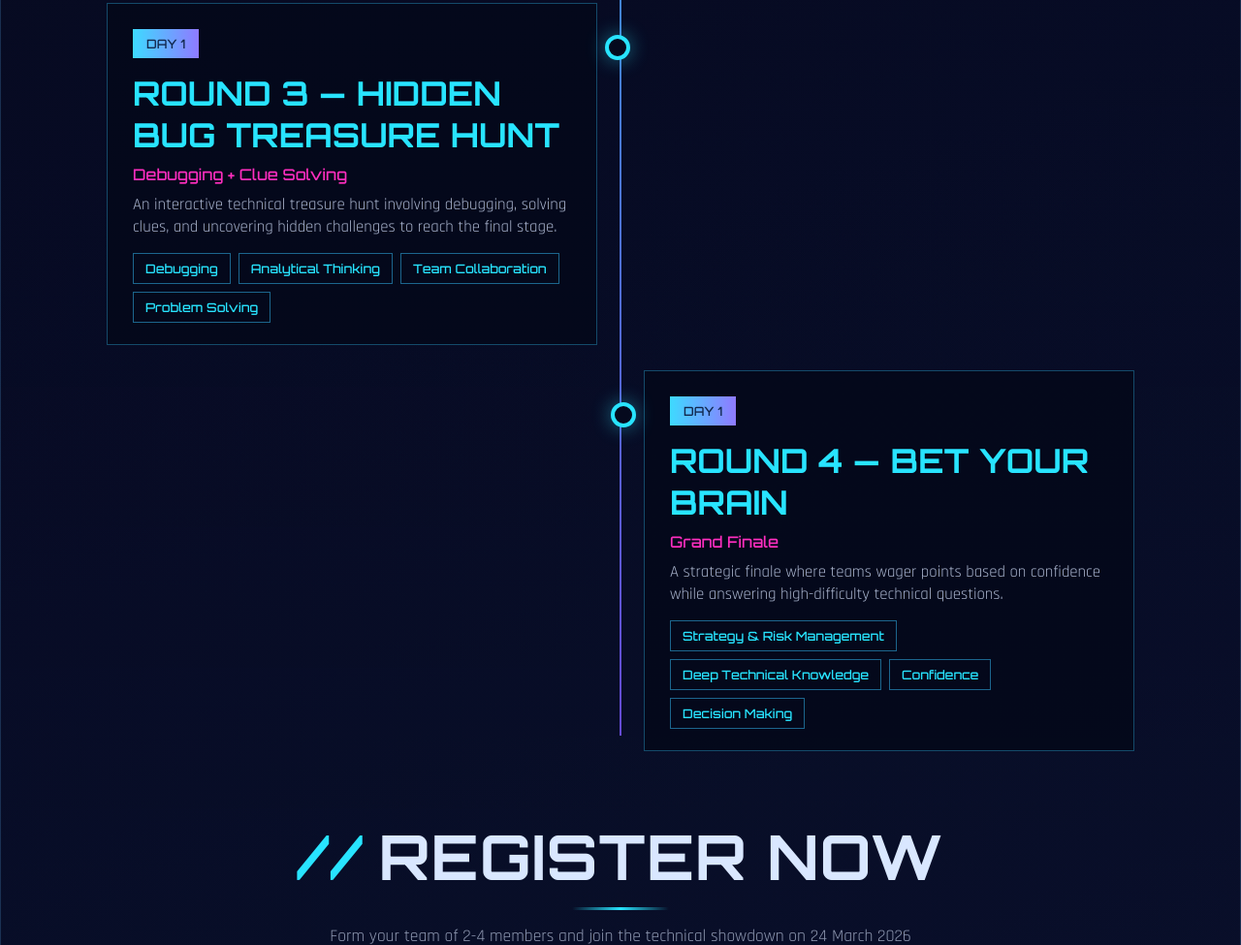
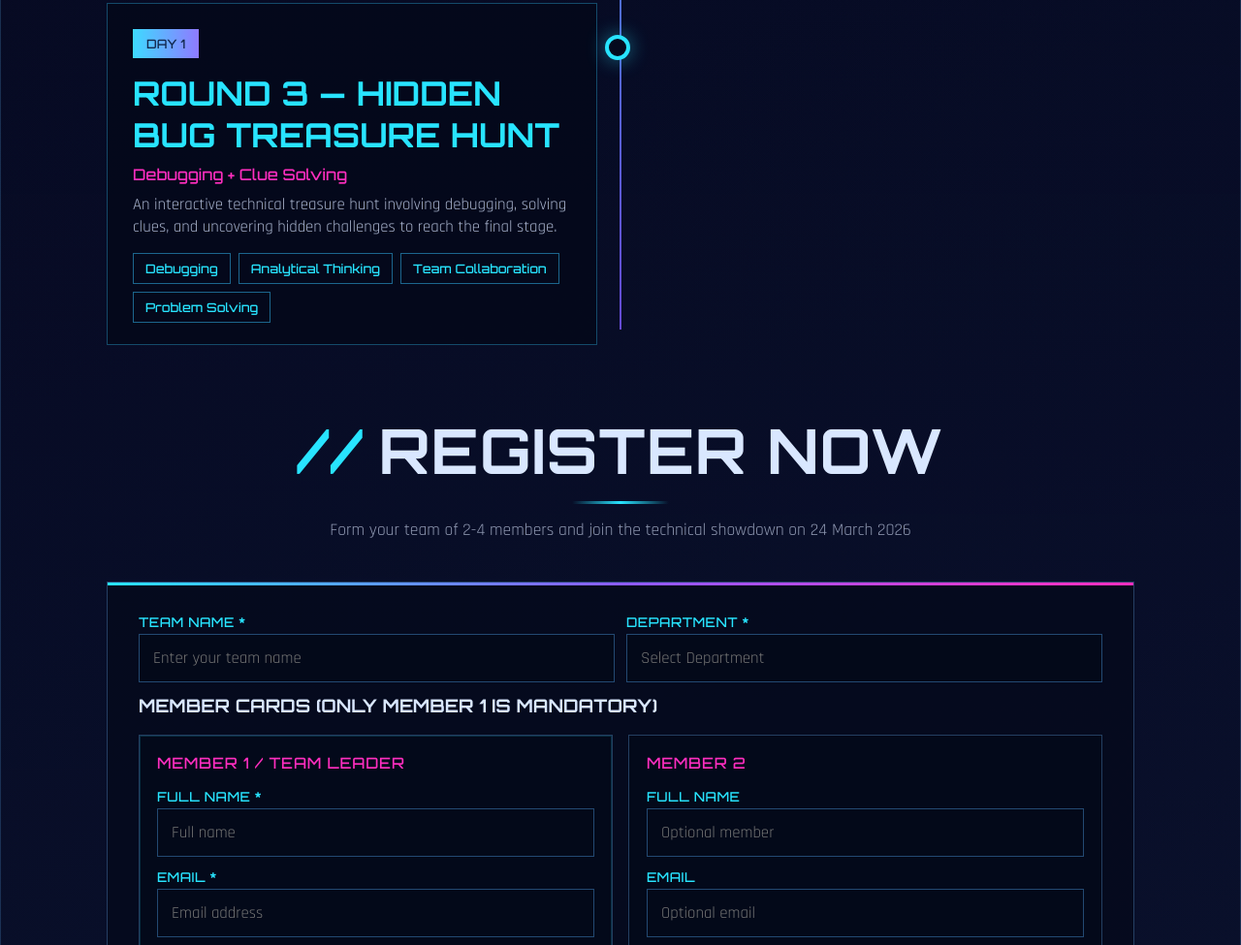
Before and after one commit to eshaansharma07/mindforge, a website: page index.html in a window 1280 px wide. Shown: the part 1906-2881 px from the top of the page at 97% size. Drawn offline with Linux system fonts and the light colour scheme.

Commit message:
Remove discarded round 4 from event schedule

```diff
--- a/index.html
+++ b/index.html
@@ -48,7 +48,7 @@
       <header class="section-title reveal">
         <h2>Event Schedule</h2>
         <div class="divider"></div>
-        <p>Day 1 includes four rounds with increasing challenge and strategy intensity</p>
+        <p>Day 1 includes three rounds with increasing challenge and strategy intensity</p>
       </header>
 
       <div class="schedule-track reveal">
@@ -88,19 +88,6 @@
             <span>Analytical Thinking</span>
             <span>Team Collaboration</span>
             <span>Problem Solving</span>
-          </div>
-        </article>
-
-        <article class="event-card right">
-          <span class="day-tag">Day 1</span>
-          <h3>Round 4 — Bet Your Brain</h3>
-          <div class="mode">Grand Finale</div>
-          <p>A strategic finale where teams wager points based on confidence while answering high-difficulty technical questions.</p>
-          <div class="tag-wrap">
-            <span>Strategy & Risk Management</span>
-            <span>Deep Technical Knowledge</span>
-            <span>Confidence</span>
-            <span>Decision Making</span>
           </div>
         </article>
       </div>
```
